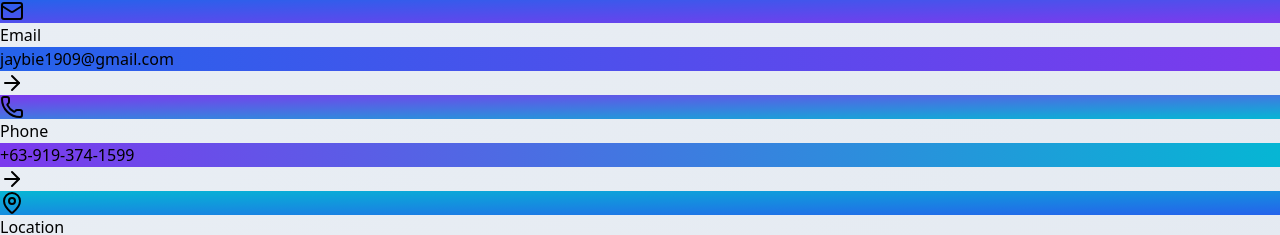
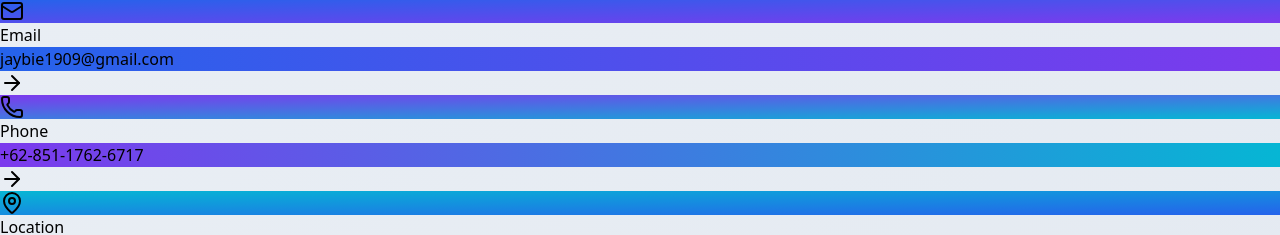
Before and after one commit to Skaywebcom/Jaybie, a React (Vite) app: page / in a window 1280 px wide. Shown: the part 7731-7966 px from the top of the page. Built offline with nearby package versions, Linux system fonts and the light colour scheme.

Commit message:
Update Contact.jsx

```diff
--- a/src/components/Contact.jsx
+++ b/src/components/Contact.jsx
@@ -64,8 +64,8 @@ const Contact = ({ isDark = false }) => {
     {
       icon: Phone,
       label: "Phone",
-      value: "+63-919-374-1599",
-      href: "tel:+63-919-374-1599",
+      value: "+62-851-1762-6717",
+      href: "tel:+62-851-1762-6717",
       gradient: ["#7c3aed", "#06b6d4"],
     },
     {
```
